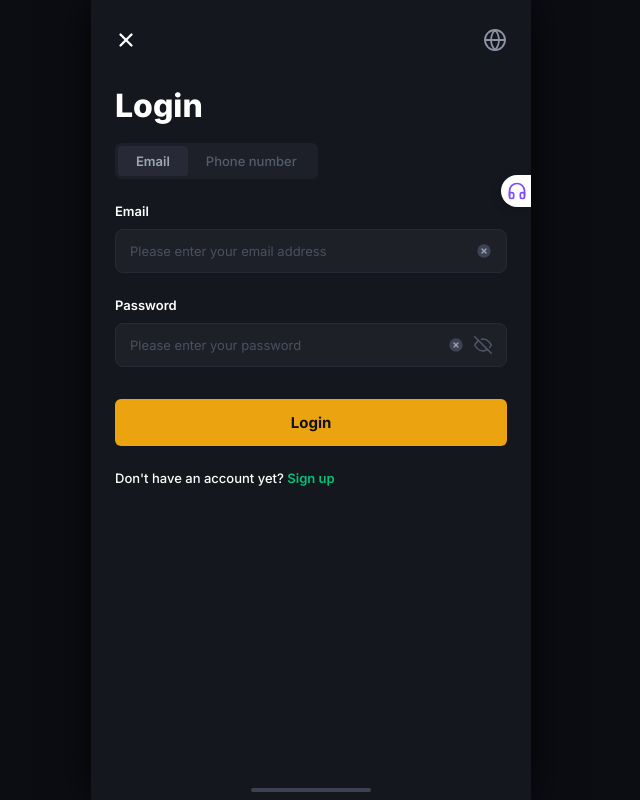
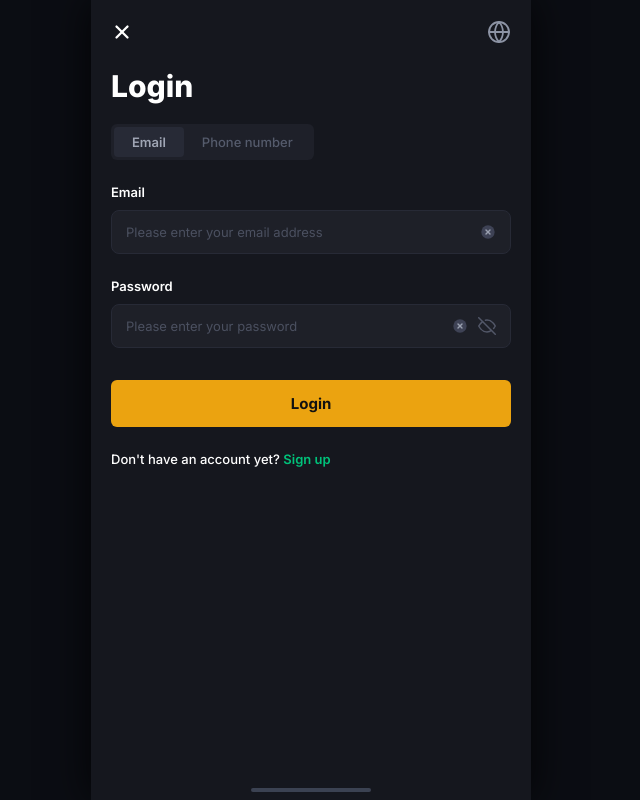
Before and after one commit to wldke2017/KORE, a website: page login.html in a window 1280 px wide. Shown: the whole page, without its empty margins (329-969 px from the left). Drawn offline with Linux system fonts and the light colour scheme.

Commit message:
Align login elements flush to left guide and remove floating headset badge

```diff
--- a/login.html
+++ b/login.html
@@ -38,28 +38,12 @@
       overflow: hidden;
     }
 
-    /* Floating Headset Support Badge on the right edge */
-    .floating-support-badge {
-      position: absolute;
-      top: 175px;
-      right: -2px;
-      background: #ffffff;
-      border-radius: 50% 0 0 50%;
-      width: 32px;
-      height: 32px;
-      display: flex;
-      align-items: center;
-      justify-content: center;
-      box-shadow: -2px 2px 8px rgba(0, 0, 0, 0.15);
-      z-index: 20;
-    }
-
     /* ── Top bar ── */
     .login-topbar {
       display: flex;
       justify-content: space-between;
       align-items: center;
-      padding: 24px 20px 10px 20px;
+      padding: 20px 20px 0 20px;
     }
 
     .btn-close {
@@ -67,7 +51,7 @@
       border: none;
       cursor: pointer;
       color: #ffffff;
-      padding: 4px;
+      padding: 0;
       line-height: 0;
       transition: opacity 0.2s;
     }
@@ -78,7 +62,7 @@
       border: none;
       cursor: pointer;
       color: #8c93a4;
-      padding: 4px;
+      padding: 0;
       line-height: 0;
       transition: color 0.2s;
     }
@@ -86,16 +70,17 @@
 
     /* ── Login Title ── */
     .login-title {
-      font-size: 32px;
+      font-size: 30px;
       font-weight: 800;
       color: #ffffff;
-      padding: 20px 24px 18px 24px;
+      padding: 24px 20px 20px 20px;
+      margin: 0;
     }
 
     /* ── Scrollable form body ── */
     .login-body {
       flex: 1;
-      padding: 0 24px 40px 24px;
+      padding: 0 20px 40px 20px;
       overflow-y: auto;
     }
 
@@ -264,14 +249,6 @@
           <path d="M2 12h20M12 2a15.3 15.3 0 0 1 4 10 15.3 15.3 0 0 1-4 10 15.3 15.3 0 0 1-4-10 15.3 15.3 0 0 1 4-10z"/>
         </svg>
       </button>
-    </div>
-
-    <!-- Floating Support Headset Badge on right edge -->
-    <div class="floating-support-badge">
-      <svg width="20" height="20" viewBox="0 0 24 24" fill="none" stroke="#7c4dff" stroke-width="2" stroke-linecap="round" stroke-linejoin="round">
-        <path d="M3 18v-6a9 9 0 0 1 18 0v6"></path>
-        <path d="M21 19a2 2 0 0 1-2 2h-1a2 2 0 0 1-2-2v-3a2 2 0 0 1 2-2h3zM3 19a2 2 0 0 0 2 2h1a2 2 0 0 0 2-2v-3a2 2 0 0 0-2-2H3z"></path>
-      </svg>
     </div>
 
     <!-- Title -->
```
